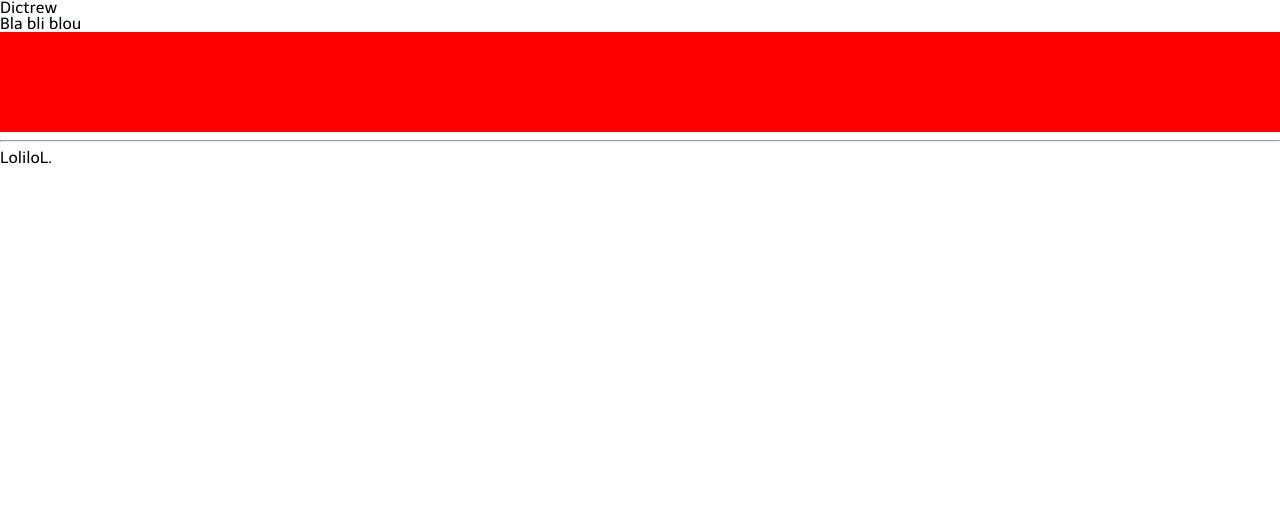
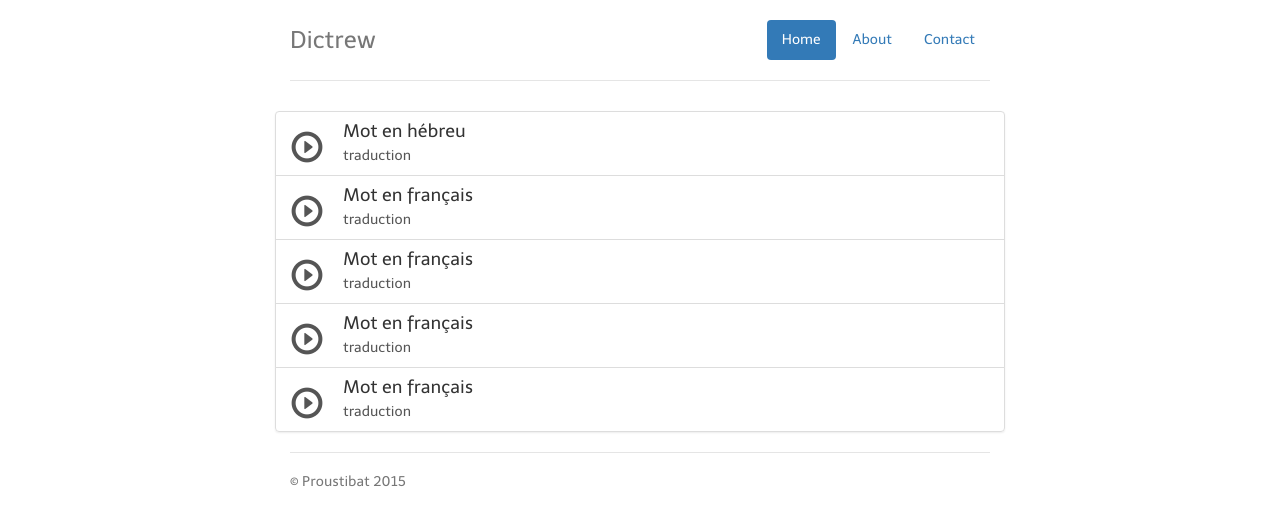
Before and after one commit to proustibat/dictrew, a website: page public/index.html in a window 1280 px wide. Drawn offline with nearby package versions, Linux system fonts and the light colour scheme; a web font is replaced by a local one.

Commit message:
preparing bases

```diff
--- a/public/bower.json
+++ b/public/bower.json
@@ -6,8 +6,7 @@
     ".jshintrc",
     "**/*.txt"
   ],
-  "devDependencies": {
-  },
+  "devDependencies": {},
   "dependencies": {
     "foundation": "~5.4",
     "backbone": "~1.1",
@@ -19,6 +18,7 @@
     "requirejs": "~2.1.x",
     "requirejs-text": "~2.0.x",
     "marionette": "~2.3.0",
-    "backbone.radio": "~0.9.0"
+    "backbone.radio": "~0.9.0",
+    "bootstrap": "~3.3.4"
   }
 }
--- a/public/index.html
+++ b/public/index.html
@@ -7,11 +7,11 @@
         <meta charset="utf-8">
         <meta http-equiv="X-UA-Compatible" content="IE=edge,chrome=1">
         <title>Dictrew</title>
-        <link rel="stylesheet" href="./bower_components/foundation/css/foundation.css">
+        <meta name="viewport" content="width=device-width, initial-scale=1">
+        <link rel="stylesheet" href="./bower_components/bootstrap/dist/css/bootstrap.min.css">
+        <link rel="stylesheet" href="./bower_components/bootstrap/dist/css/bootstrap-theme.min.css">
         <link rel="stylesheet" href="./bower_components/animate.css/animate.css">
         <link rel="stylesheet" href="./bower_components/Tipper/jquery.fs.tipper.css">
-        <meta name="description" content="">
-        <meta name="viewport" content="width=device-width">
         <link href='http://fonts.googleapis.com/css?family=Puritan:400,700,400italic,700italic|Mako|Overlock:400,700,900,400italic,700italic,900italic|Telex&subset=latin,latin-ext' rel='stylesheet' type='text/css'>
         <link rel="stylesheet" href="css/main.min.css">
 
@@ -23,19 +23,54 @@
         <![endif]-->
         <!-- Add your site or application content here -->
     <body>
-      <nav class="row">
-      <div class="large-12 columns">
-        <h1>Dictrew</h1>
-        <p>Bla bli blou</p>
+    <div class="container">
+      <div class="header clearfix">
+        <nav>
+          <ul class="nav nav-pills pull-right">
+            <li role="presentation" class="active"><a href="#">Home</a></li>
+            <li role="presentation"><a href="#">About</a></li>
+            <li role="presentation"><a href="#">Contact</a></li>
+          </ul>
+        </nav>
+        <h3 class="text-muted">Dictrew</h3>
       </div>
-      </nav>
 
-      <div id="layout-element"></div>
+      <div class="main-container row">
 
-      <footer class="row">
-        <div class="large-12 columns"><hr/>
-          <p>LoliloL.</p>
+        <div class="list-group">
+          <a href="#" class="list-group-item">
+            <p class="glyphicon glyphicon-play-circle"></p>
+            <h4 class="list-group-item-heading">Mot en hébreu</h4>
+            <p class="list-group-item-text">traduction</p>
+          </a>
+          <a href="#" class="list-group-item">
+            <p class="glyphicon glyphicon-play-circle"></p>
+            <h4 class="list-group-item-heading">Mot en français</h4>
+            <p class="list-group-item-text">traduction</p>
+          </a>
+          <a href="#" class="list-group-item">
+            <p class="glyphicon glyphicon-play-circle"></p>
+            <h4 class="list-group-item-heading">Mot en français</h4>
+            <p class="list-group-item-text">traduction</p>
+          </a>
+          <a href="#" class="list-group-item">
+            <p class="glyphicon glyphicon-play-circle"></p>
+            <h4 class="list-group-item-heading">Mot en français</h4>
+            <p class="list-group-item-text">traduction</p>
+          </a>
+          <a href="#" class="list-group-item">
+            <p class="glyphicon glyphicon-play-circle"></p>
+            <h4 class="list-group-item-heading">Mot en français</h4>
+            <p class="list-group-item-text">traduction</p>
+          </a>
         </div>
+
+      </div>
+
+      <footer class="footer">
+        <p>&copy; Proustibat 2015</p>
       </footer>
+
+    </div> <!-- /container -->
     </body>
 </html>
--- a/public/js/app.js
+++ b/public/js/app.js
@@ -6,6 +6,7 @@ require.config({
         jquery: '../bower_components/jquery/dist/jquery',
         underscore: '../bower_components/underscore/underscore',
         backbone: '../bower_components/backbone/backbone',
+        bootstrap: '../bower_components/bootstrap/dist/js/bootstrap.min',
         handlebars: '../bower_components/handlebars/handlebars',
         text: '../bower_components/requirejs-text/text',
         tipper: '../bower_components/Tipper/jquery.fs.tipper',
@@ -15,11 +16,26 @@ require.config({
     shim: {
         backbone: { deps: ['jquery', 'underscore'], exports: 'Backbone' },
         underscore: { exports: '_' },
+        bootstrap: {deps: ['jquery']},
         handlebars: { exports: 'Handlebars'},
         tipper: { deps: ['jquery'] },
         marionette: { deps: ["backbone"], exports:"Marionette" },
         radio: { deps: ["backbone"], exports:"Radio" }
     }
+});
+
+require([
+    'jquery',
+    'bootstrap'
+    ], function($, _bootstrap){
+        // this is where all the site code should begin
+        console.log("allo");
+        var app = {
+            start: function() {
+                console.log('this is :', this);
+            }
+        };
+        return app.start();
 });
 
 // require(['./Overrides', './NavView', './Router'], function(Overrides, NavView, Router) {
@@ -28,6 +44,3 @@ require.config({
 
     // Backbone.history.start();
 // });
-
-
-console.log("allo");
--- a/public/sass/main.scss
+++ b/public/sass/main.scss
@@ -1,6 +1,6 @@
-@charset "UTF-8";
+// @charset "UTF-8";
 
-@import "vendors/reset";
+// @import "vendors/reset";
 
 @import "utils/reseter";
 @import "utils/variables";
@@ -26,14 +26,96 @@
 
 
 
-body, h1, p {
-    /*font-family: 'Puritan', sans-serif;*/
-    /*font-family: 'Mako', sans-serif;*/
-    /*font-family: 'Overlock', cursive;*/
-    font-family: 'Telex', sans-serif;
+/* Space out content a bit */
+body {
+    @include font-family(primary);
+  padding-top: 20px;
+  padding-bottom: 20px;
+}
+h2 {
+    @include font-family(secondary);
 }
 
-#layout-element {
-    height: 100px;
-    background-color: red;
+/* Everything but the jumbotron gets side spacing for mobile first views */
+.header,
+.marketing,
+.footer {
+  padding-right: 15px;
+  padding-left: 15px;
 }
+
+/* Custom page header */
+.header {
+  padding-bottom: 20px;
+  border-bottom: 1px solid #e5e5e5;
+}
+/* Make the masthead heading the same height as the navigation */
+.header h3 {
+  margin-top: 0;
+  margin-bottom: 0;
+  line-height: 40px;
+}
+
+/* Custom page footer */
+.footer {
+  padding-top: 19px;
+  color: #777;
+  border-top: 1px solid #e5e5e5;
+}
+
+/* Customize container */
+@media (min-width: 768px) {
+  .container {
+    max-width: 730px;
+  }
+}
+.container-narrow > hr {
+  margin: 30px 0;
+}
+
+/* Main marketing message and sign up button */
+.jumbotron {
+  text-align: center;
+  border-bottom: 1px solid #e5e5e5;
+}
+.jumbotron .btn {
+  padding: 14px 24px;
+  font-size: 21px;
+}
+
+/* Supporting marketing content */
+.marketing {
+  margin: 40px 0;
+}
+.marketing p + h4 {
+  margin-top: 28px;
+}
+
+/* Responsive: Portrait tablets and up */
+@media screen and (min-width: 768px) {
+  /* Remove the padding we set earlier */
+  .header,
+  .marketing,
+  .footer {
+    padding-right: 0;
+    padding-left: 0;
+  }
+  /* Space out the masthead */
+  .header {
+    margin-bottom: 30px;
+  }
+  /* Remove the bottom border on the jumbotron for visual effect */
+  .jumbotron {
+    border-bottom: 0;
+  }
+}
+
+.main-container {
+    .list-group-item .glyphicon {
+        float: left;
+        font-size: 24pt;
+        margin-right: 20px;
+        vertical-align: middle;
+        line-height: 1.5em;
+    }
+}
--- a/public/sass/utils/_variables.scss
+++ b/public/sass/utils/_variables.scss
@@ -24,7 +24,11 @@ $font-face: (
 
 $fonts: (
     primary: (
-        family: ( 'abchanel-couture', $DEFAULT_SANS_SERIF_FONT),
+        /*font-family: 'Puritan', sans-serif;*/
+        /*font-family: 'Mako', sans-serif;*/
+        /*font-family: 'Overlock', cursive;*/
+        // font-family: 'Telex', sans-serif;
+        family: ( 'Telex', $DEFAULT_SANS_SERIF_FONT),
         exception: (
             (selector: ".zh_CN",  family: Simhei),
             (selector: ".zh_HK",  family: Simhei),
@@ -32,7 +36,7 @@ $fonts: (
         )
     ),
     secondary: (
-        family: ('fontface_name2', $DEFAULT_SERIF_FONT),
+        family: ('Puritan', $DEFAULT_SERIF_FONT),
         exception: (
             (selector: "#asian", family: Simhei),
         )
```
Also changed, not shown: public/css/main.min.css, public/dist/app.js, 2 other files.
